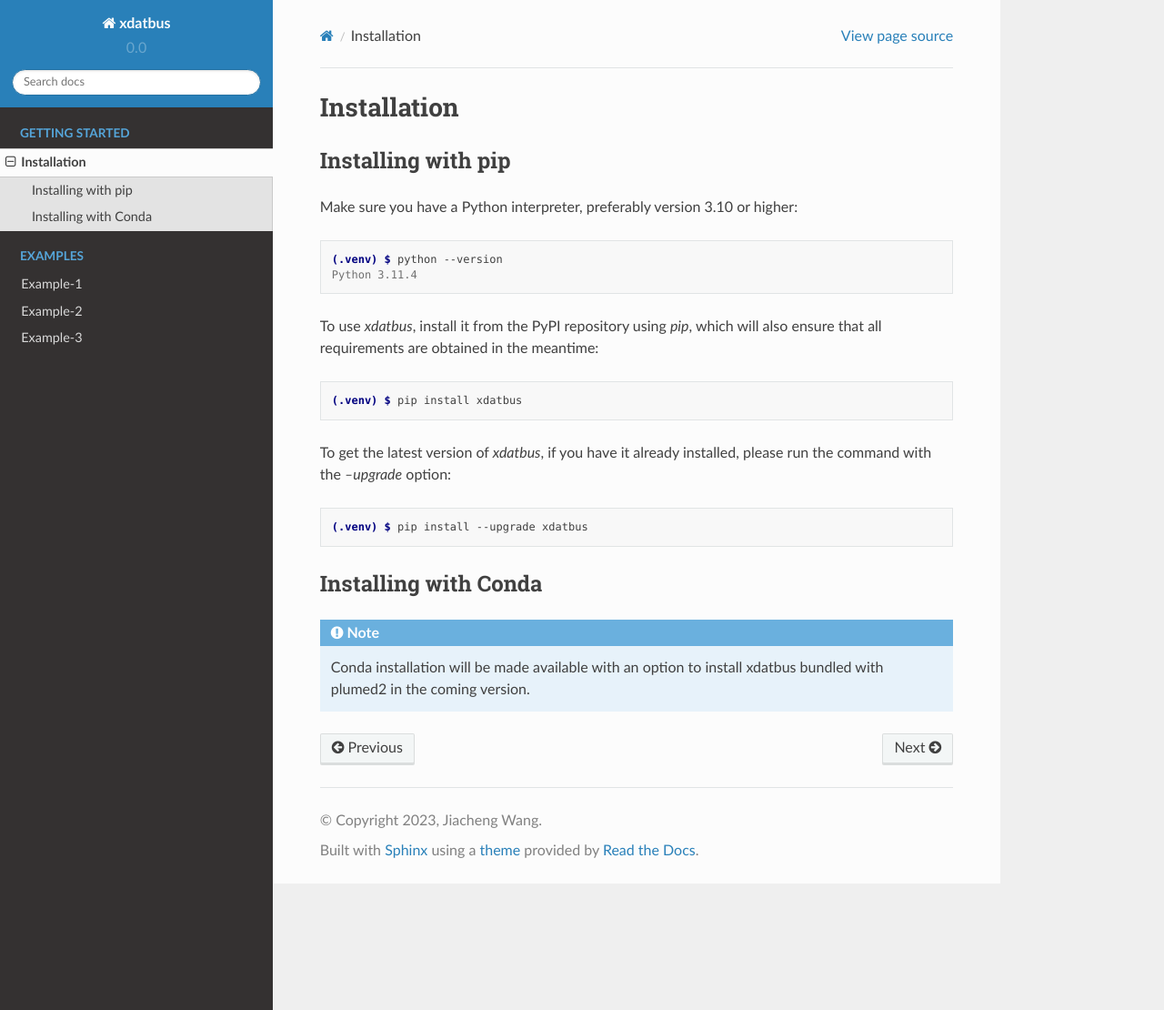
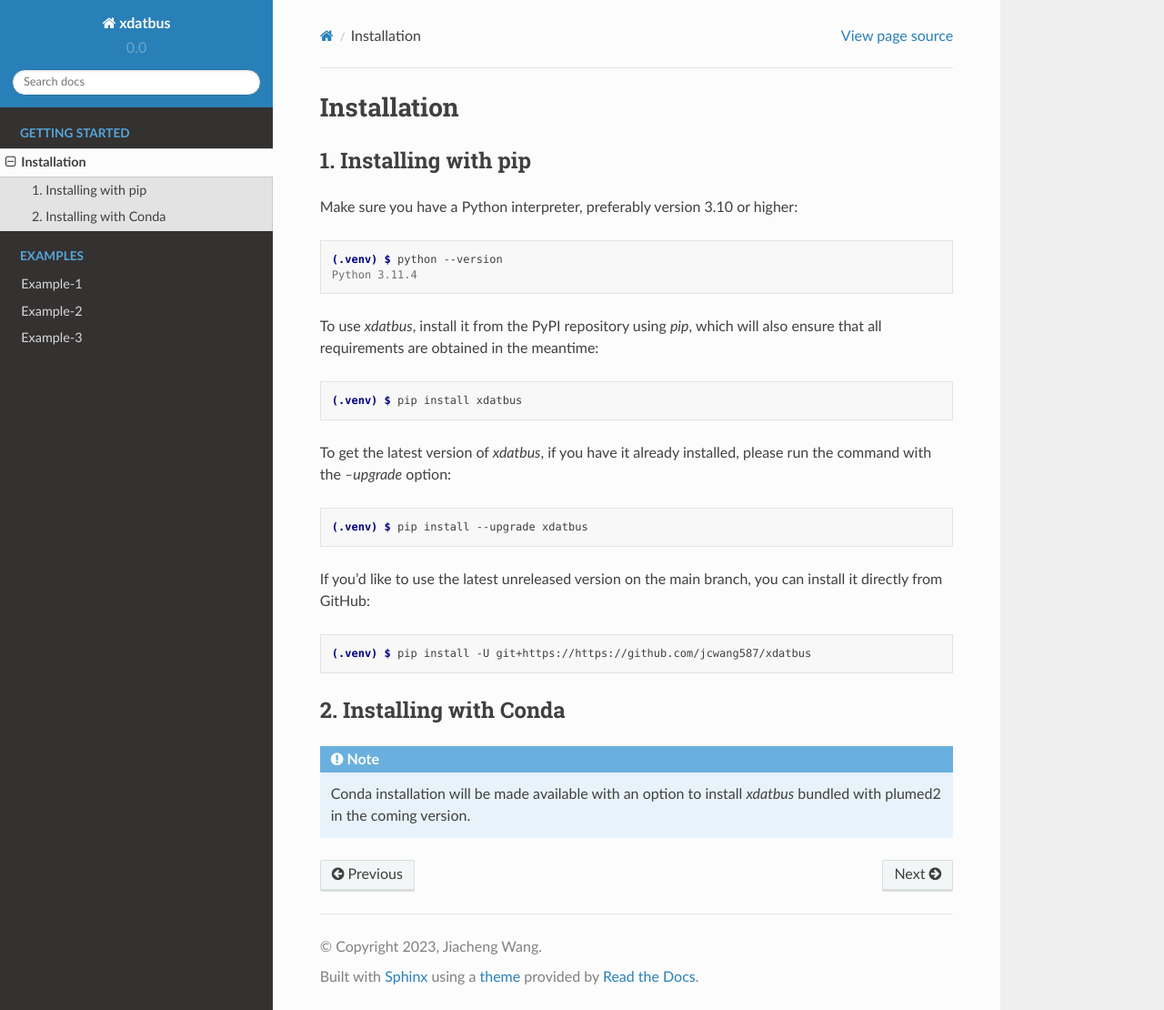
Before and after one commit to jcwang587/xdatbus, a Sphinx documentation site: the page built from docs/source/getting_started/installation.rst, in a window 1280 px wide and 1110 px high. Shown: the whole window at 91% size. Built offline with Sphinx 7.4.7 and the Read the Docs theme 2.0.0, drawn with Linux system fonts in a browser that asks for light colours; pages that are not in the unit, such as notebooks, are missing from menus.

Commit message:
Update installation.rst

```diff
--- a/docs/source/getting_started/installation.rst
+++ b/docs/source/getting_started/installation.rst
@@ -3,7 +3,7 @@
 
 .. _installation:
 
-Installing with pip
+1. Installing with pip
 ----------------
 
 Make sure you have a Python interpreter, preferably version 3.10 or higher:
@@ -26,9 +26,16 @@
 
    (.venv) $ pip install --upgrade xdatbus
 
-Installing with Conda
+If you'd like to use the latest unreleased version on the main branch, you can install it directly from GitHub:
+
+.. code-block:: console
+
+   (.venv) $ pip install -U git+https://https://github.com/jcwang587/xdatbus
+
+
+2. Installing with Conda
 ----------------
 
 .. note::
 
-   Conda installation will be made available with an option to install xdatbus bundled with plumed2 in the coming version.
+   Conda installation will be made available with an option to install `xdatbus` bundled with plumed2 in the coming version.
```
